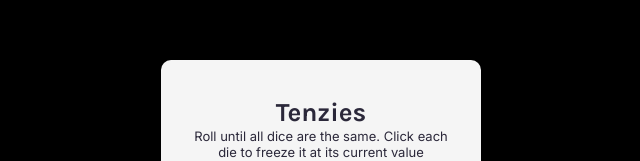
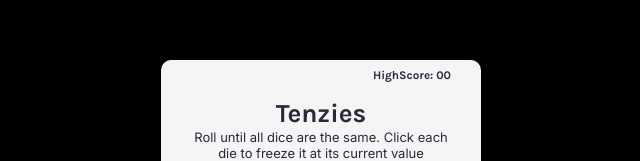
Before and after one commit to aadarsh10c/Tenzies-react-app, a React (Vite) app: page / in a window 1280 px wide. Shown: the part 180-341 px from the top of the page, without its empty margins (319-959 px from the left). Built offline with nearby package versions, Linux system fonts and the light colour scheme.

Commit message:
Added confetti feature

```diff
--- a/package.json
+++ b/package.json
@@ -11,6 +11,7 @@
   "dependencies": {
     "nanoid": "^4.0.1",
     "react": "^18.2.0",
+    "react-confetti": "^6.1.0",
     "react-dom": "^18.2.0"
   },
   "devDependencies": {
--- a/src/components/Container.jsx
+++ b/src/components/Container.jsx
@@ -1,6 +1,7 @@
 import React from "react"
 import { nanoid } from 'nanoid'
 import TileGroup from './TileGroup'
+import Confetti from "react-confetti"
 
 
 function intializer(){
@@ -22,6 +23,7 @@ export default function Container (){
     const [ target, setTarget ] = React.useState(-1)
     const [ moves, setMoves ] = React.useState(0)
     const [ tenzies , setTenzies] = React.useState( false )
+    const [ highScore , setHighScore ] = React.useState(0)
 
     React.useEffect( () => {
         console.log('inside useeffect')
@@ -106,33 +108,10 @@ export default function Container (){
 
     )()
 
-
-    // const rollBtn = (() => {
-    //     if( counter < 10 ){
-    //         return (
-    //             <a href="#"
-    //            className="roll-btn"
-    //            onClick={rollDice}
-    //            >
-    //             ROLL
-    //         </a>
-    //         )
-    //     }else{
-    //         return (
-    //             <a href="#"
-    //            className=" roll-btn roll-btn-reset"
-    //            onClick={reset}
-    //            >
-    //             Total Moves : {moves}<br />
-    //             Click to Reset
-    //         </a>
-    //         )
-    //     }
-    // })()
-   // console.log( rollBtn )
-
     return(
         <div className="container">
+            {tenzies && <Confetti />}
+            <h3 className="highScore">HighScore: <span className="score">00</span></h3>
             <header className="intro">
                 <h2 className="intro__head">Tenzies</h2>
                 <p className="intro__desc">
--- a/src/components/TileGroup.jsx
+++ b/src/components/TileGroup.jsx
@@ -3,7 +3,7 @@ import Tile from './Tile'
 
 
 export default function TileGroup( props ){
-    console.log( JSON.stringify(props))
+   // console.log( JSON.stringify(props))
 
     const tile_array = props.diceArray.map( (value) => (
         <Tile
--- a/src/sass/_component.scss
+++ b/src/sass/_component.scss
@@ -9,6 +9,11 @@
     flex-direction: column;
     align-items: center;
     justify-content: space-around;
+}
+.highScore{
+    align-self: flex-end;
+    margin-top: -3rem;
+    font-family: 'Karla', 'Times New Roman', Times, serif;
 }
 .intro{
     //margin-bottom: 2.3rem;
```
Also changed, not shown: 1 other file (tests, documents, lock files or other folders).
